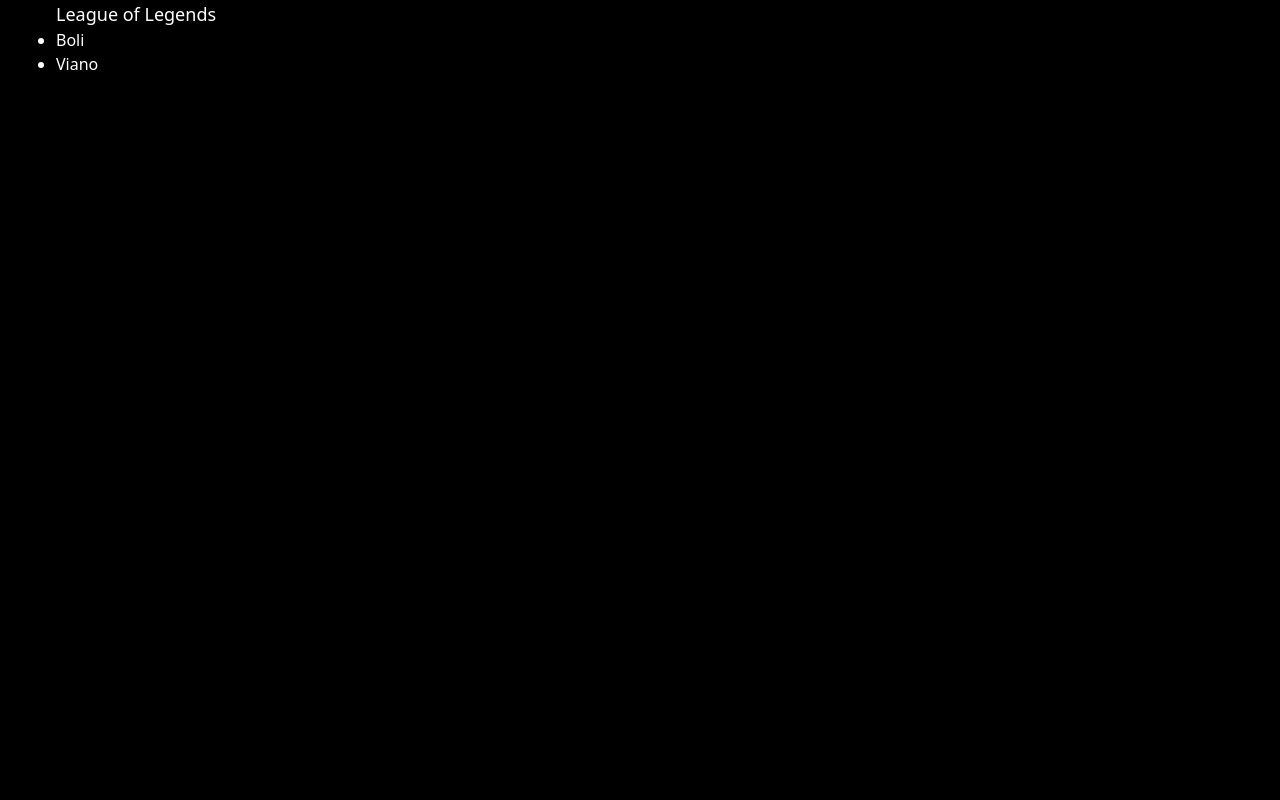
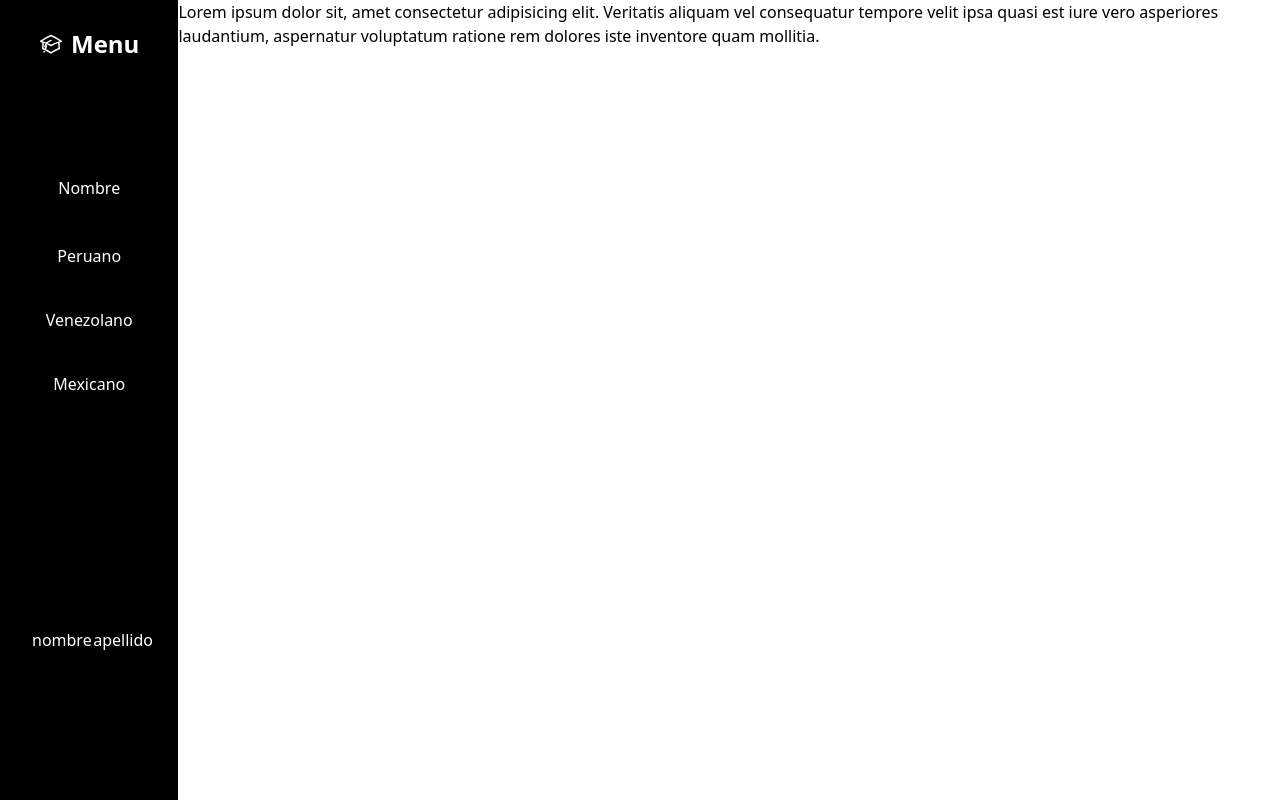
Before and after one commit to frqn2003/Francisco-Aguirre-TP2, a plain HTML site: page Menu.html in a window 1280 px wide. Drawn offline with nearby package versions, Linux system fonts and the light colour scheme.

Commit message:
siderbar ejemplo

```diff
--- a/Menu.html
+++ b/Menu.html
@@ -1,5 +1,6 @@
 <!DOCTYPE html>
 <html lang="es">
+
 <head>
     <meta charset="UTF-8">
     <meta name="viewport" content="width=device-width, initial-scale=1.0">
@@ -7,11 +8,38 @@
     <!-- Tailwind CSS CDN -->
     <script src="https://cdn.tailwindcss.com"></script>
 </head>
-<body class="bg-black text-white mx-14">
-    <h1 class="text-lg">League of Legends</h1>
-    <ul class="list-disc">
-        <li >Boli</li>
-        <li >Viano</li>
-    </ul>
+
+<body>
+    <div class="flex relative h-screen">
+
+        <div class="bg-black text-white w-64 space-y-24 px-4 py-2">
+            <a href="#" class="flex mt-5 space-x-2 text-white justify-center items-center">
+                <svg xmlns="http://www.w3.org/2000/svg" fill="none" viewBox="0 0 24 24" stroke-width="1.5"
+                    stroke="currentColor" class="w-6 h-6">
+                    <path stroke-linecap="round" stroke-linejoin="round"
+                        d="M4.26 10.147a60.438 60.438 0 0 0-.491 6.347A48.62 48.62 0 0 1 12 20.904a48.62 48.62 0 0 1 8.232-4.41 60.46 60.46 0 0 0-.491-6.347m-15.482 0a50.636 50.636 0 0 0-2.658-.813A59.906 59.906 0 0 1 12 3.493a59.903 59.903 0 0 1 10.399 5.84c-.896.248-1.783.52-2.658.814m-15.482 0A50.717 50.717 0 0 1 12 13.489a50.702 50.702 0 0 1 7.74-3.342M6.75 15a.75.75 0 1 0 0-1.5.75.75 0 0 0 0 1.5Zm0 0v-3.675A55.378 55.378 0 0 1 12 8.443m-7.007 11.55A5.981 5.981 0 0 0 6.75 15.75v-1.5" />
+                </svg>
+                <span class="text-2xl  font-bold">Menu</span>
+            </a>
+            <nav class="space-y-2 grid grid-rows-8 justify-center items-center text-center">
+                <a href="#" class="block py-4 px-4">Nombre</a>
+                <a href="" class="block py-4 px-4">Peruano</a>
+                <a href="" class="block py-4 px-4">Venezolano</a>
+                <a href="" class="block py-4 px-4">Mexicano</a>
+                <div class="row-start-8 block px-4 bottom-0">
+                    <div class="grid grid-cols-2 gap-2">
+                        <span>nombre</span>
+                        <span>apellido</span>
+                    </div>
+                </div>
+            </nav>
+        </div>
+        <div>
+            <span>Lorem ipsum dolor sit, amet consectetur adipisicing elit. Veritatis aliquam vel consequatur tempore velit ipsa quasi est iure vero asperiores laudantium, aspernatur voluptatum ratione rem dolores iste inventore quam mollitia.</span>
+        </div>
+
+
+    </div>
 </body>
+
 </html>
```
